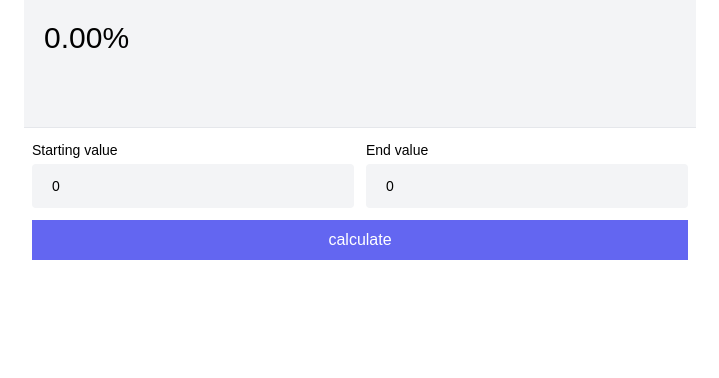
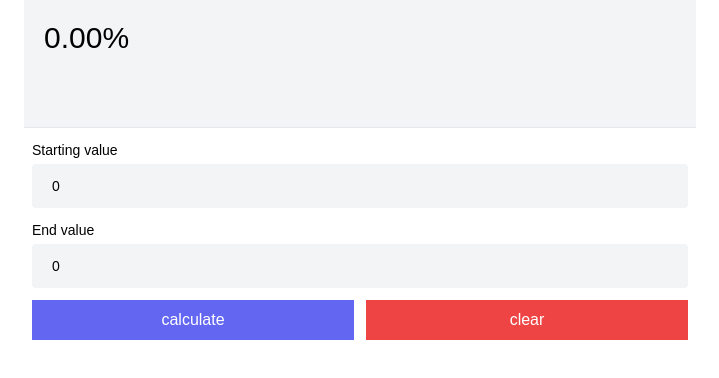
Before and after one commit to thexdev/miniapps, a Next.js app: page /calculate-percentage-increase in a window 1280 px wide. Shown: the top 378 px of the page, without its empty margins (280-999 px from the left). Built offline with nearby package versions, Linux system fonts and the light colour scheme.

Commit message:
feat: add clear button

```diff
--- a/pages/calculate-percentage-increase/index.tsx
+++ b/pages/calculate-percentage-increase/index.tsx
@@ -1,5 +1,5 @@
 import { NextPage } from 'next';
-import { useRef, useState } from 'react';
+import { FocusEventHandler, MouseEventHandler, useRef, useState } from 'react';
 import Page from '../../components/Page';
 
 const CreatePercentageIncrease: NextPage = () => {
@@ -22,6 +22,18 @@ const CreatePercentageIncrease: NextPage = () => {
     }
   };
 
+  const clearInputIfZero: FocusEventHandler<HTMLInputElement> = (event) => {
+    if (event.currentTarget.value === '0') {
+      event.currentTarget.value = '';
+    }
+  };
+
+  const clearAllInputs: MouseEventHandler<HTMLButtonElement> = (event) => {
+    startingValueRef.current!.value = '';
+    endValueRef.current!.value = '';
+    setResult(0);
+  };
+
   return (
     <Page title="Calculate Percentage Increase">
       <div className="mx-auto max-w-2xl">
@@ -29,8 +41,8 @@ const CreatePercentageIncrease: NextPage = () => {
           <div className="mb-3 p-5 h-32 border-b bg-gray-100 text-3xl">
             {result.toFixed(2)}%
           </div>
-          <div className="px-2 grid grid-cols-1 gap-3 lg:grid-cols-2">
-            <div>
+          <div className="px-2 grid grid-cols-2 gap-3">
+            <div className="col-span-2">
               <label className="mb-1 block text-sm">Starting value</label>
               <input
                 className="py-3 px-5 bg-gray-100 rounded w-full text-sm focus:outline-none"
@@ -38,9 +50,11 @@ const CreatePercentageIncrease: NextPage = () => {
                 ref={startingValueRef}
                 onBlur={setInputToZero}
                 defaultValue={0}
+                placeholder="0"
+                onFocus={clearInputIfZero}
               />
             </div>
-            <div>
+            <div className="col-span-2">
               <label className="mb-1 block text-sm">End value</label>
               <input
                 className="py-3 px-5 bg-gray-100 rounded w-full text-sm focus:outline-none"
@@ -48,14 +62,24 @@ const CreatePercentageIncrease: NextPage = () => {
                 ref={endValueRef}
                 onBlur={setInputToZero}
                 defaultValue={0}
+                placeholder="0"
+                onFocus={clearInputIfZero}
               />
             </div>
-            <div className="lg:col-span-2">
+            <div>
               <button
-                className="py-2 w-full block bg-indigo-500 text-white"
+                className="py-2 w-full block bg-indigo-500 text-white focus:outline-none"
                 onClick={calculatePercentage}
               >
                 calculate
+              </button>
+            </div>
+            <div>
+              <button
+                className="py-2 w-full block bg-red-500 text-white focus:outline-none"
+                onClick={clearAllInputs}
+              >
+                clear
               </button>
             </div>
           </div>
```
